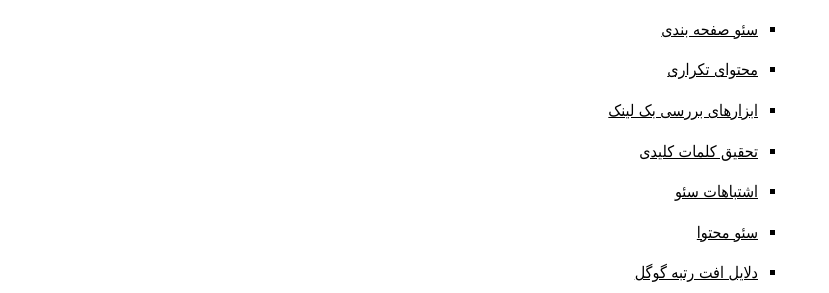
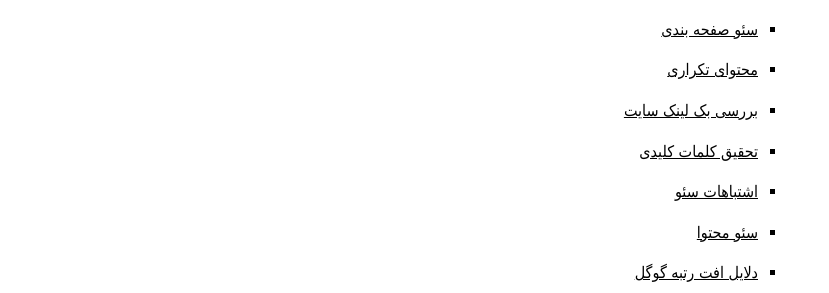
Before and after one commit to darkblog/darkblog.github.io, a Jekyll site: the page built from _posts/2021-5-27-seo.md, in a window 1280 px wide. Shown: the part 878-1171 px from the top of the page, without its empty margins (226-1055 px from the left). Built offline with Jekyll 4.4.1, drawn with Linux system fonts in a browser that asks for light colours.

Commit message:
Update 2021-5-27-seo.md

```diff
--- a/_posts/2021-5-27-seo.md
+++ b/_posts/2021-5-27-seo.md
@@ -31,7 +31,7 @@
 
 - [محتوای تکراری](https://ehsaider.ir/duplicate-content)
 
-- [ابزارهای بررسی بک لینک](https://ehsaider.ir/backlink-checker)
+- [بررسی بک لینک سایت](https://ehsaider.ir/backlink-checker)
 
 - [تحقیق کلمات کلیدی](https://ehsaider.ir/keyword-research)
 
```
